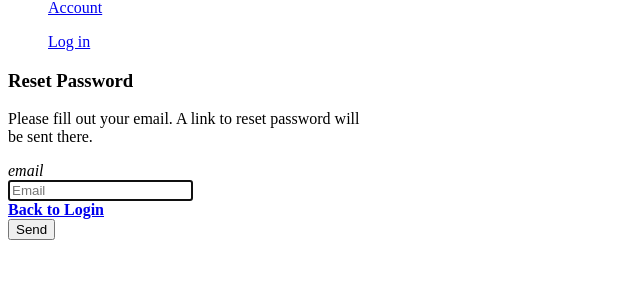
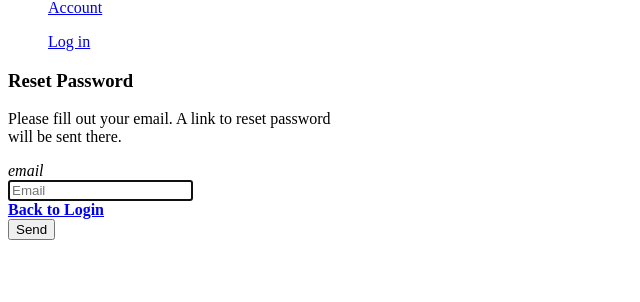
Before and after one commit to HarishSTOnline/Yii2-Material-Dashboard, a Yii app: template backend/views/site/requestPasswordResetToken.php in a window 1280 px wide. Shown: the part 757-1059 px from the top of the page, without its empty margins (0-640 px from the left). Run offline with PHP 8.4 and a stand-in for Yii, Linux system fonts and the light colour scheme; the template is opened without the code that fills it, so the values that code supplies are empty; form fields are guessed from the names that the template uses; some libraries are stand-ins or nearby versions.

Commit message:
Card width change, Logout Button Design Change

```diff
--- a/backend/views/layouts/_navbar.php
+++ b/backend/views/layouts/_navbar.php
@@ -78,7 +78,7 @@ use yii\helpers\Url;
 
                             <div class="dropdown-divider"></div>
 
-                            <form class="dropdown-item" action="<?= Url::to('/site/logout') ?>" method="POST">
+                            <form action="<?= Url::to('/site/logout') ?>" method="POST" style="padding-right: 1.5rem;padding-left: 1.5rem;">
                                 <input type="hidden" name="_csrf-backend" value="<?= Yii::$app->request->getCsrfToken()?>">
                                 <?= Html::submitButton('Logout', [
                                     'class' => 'btn btn-primary'
--- a/backend/views/site/requestPasswordResetToken.php
+++ b/backend/views/site/requestPasswordResetToken.php
@@ -23,7 +23,7 @@ $this->params['breadcrumbs'][] = $this->title;
             ?>
 
                 <!-- Card -->
-                <div class="card card-login card-hidden" style="width: 23rem;">
+                <div class="card card-login card-hidden" style="width: 21rem;">
 
                     <!-- Card Header -->
                     <div class="card-header card-header-rose text-center">
```
